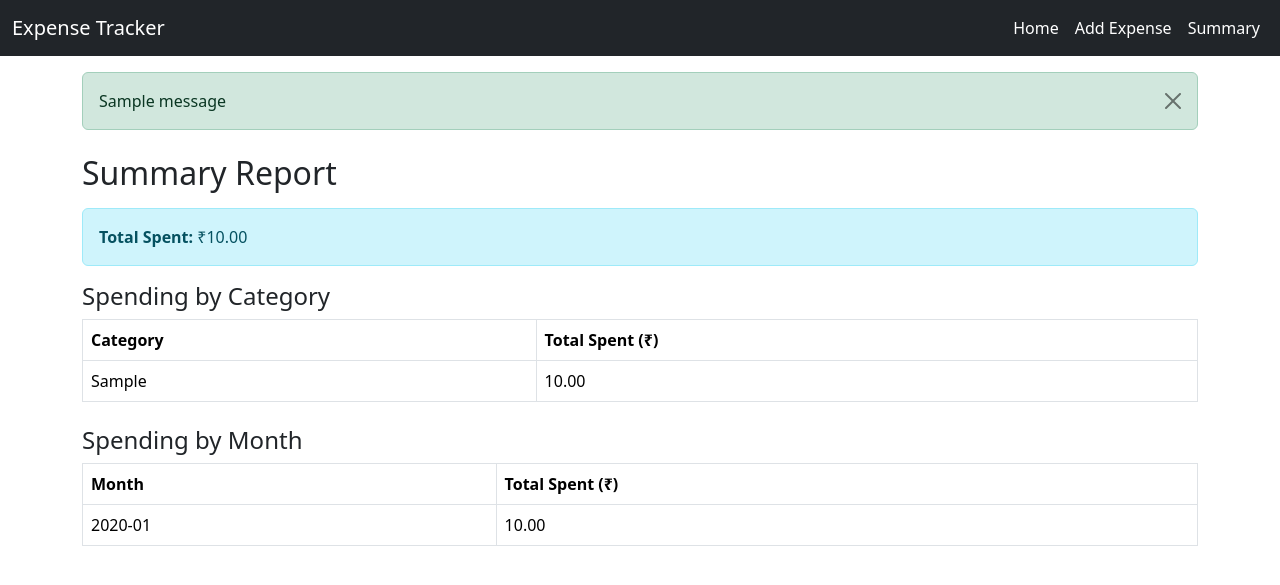
After one commit to sourav8908/expense_tracker_web, a Flask app: page /summary in a window 1280 px wide. The commit adds this page. Shown: the top 585 px of the page. Run offline with Flask 3, Linux system fonts and the light colour scheme; tables that the repository leaves empty or names only in its code hold one stand-in row (values such as "Sample post"); one stand-in notice (Sample message) is shown; some libraries are stand-ins or nearby versions.

Commit message:
Update app and templates; add summary page and fix navbar styles

```diff
--- a/app.py
+++ b/app.py
@@ -4,7 +4,7 @@ from wtforms import Form, DecimalField, StringField, DateField, SelectField, val
 from datetime import datetime
 
 app = Flask(__name__)
-app.secret_key = 'your_secret_key'  # You can change this
+app.secret_key = 'your_secret_key'  # Change this in production!
 
 # MySQL connection info
 app.config['MYSQL_HOST'] = 'localhost'
@@ -14,21 +14,44 @@ app.config['MYSQL_DB'] = 'expense_tracker_db'
 
 mysql = MySQL(app)
 
-# Define the form used for input validation
+# Expense Form with validation
 class ExpenseForm(Form):
     amount = DecimalField('Amount', [validators.InputRequired(), validators.NumberRange(min=0.01)])
     expense_date = DateField('Date', [validators.InputRequired()], format='%Y-%m-%d', default=datetime.today)
     note = StringField('Note', [validators.Length(max=255)])
     category = SelectField('Category', choices=[('Food', 'Food'), ('Travel', 'Travel'), ('Bills', 'Bills'), ('Other', 'Other')])
 
-# Home page - list all expenses
+# Home page with filtering
 @app.route('/')
 def index():
+    start_date = request.args.get('start_date')
+    end_date = request.args.get('end_date')
+    category = request.args.get('category')
+
     cur = mysql.connection.cursor()
-    cur.execute("SELECT id, amount, expense_date, note, category FROM expenses ORDER BY expense_date DESC")
+    cur.execute("SELECT DISTINCT category FROM expenses")
+    categories = [row[0] for row in cur.fetchall() if row[0]]
+
+    query = "SELECT id, amount, expense_date, note, category FROM expenses WHERE 1=1"
+    params = []
+
+    if start_date:
+        query += " AND expense_date >= %s"
+        params.append(start_date)
+    if end_date:
+        query += " AND expense_date <= %s"
+        params.append(end_date)
+    if category and category != "":
+        query += " AND category = %s"
+        params.append(category)
+
+    query += " ORDER BY expense_date DESC"
+
+    cur.execute(query, tuple(params))
     expenses = cur.fetchall()
     cur.close()
-    return render_template('index.html', expenses=expenses)
+
+    return render_template('index.html', expenses=expenses, categories=categories)
 
 # Add new expense
 @app.route('/add', methods=['GET', 'POST'])
@@ -93,5 +116,34 @@ def delete_expense(id):
     flash('Expense deleted successfully!', 'success')
     return redirect(url_for('index'))
 
+# Summary Report Page
+@app.route('/summary')
+def summary():
+    cur = mysql.connection.cursor()
+
+    # Total spending
+    cur.execute("SELECT SUM(amount) FROM expenses")
+    total_spent = cur.fetchone()[0] or 0
+
+    # Spending by category
+    cur.execute("SELECT category, SUM(amount) FROM expenses GROUP BY category")
+    category_summary = cur.fetchall()
+
+    # Spending by month
+    cur.execute("""
+        SELECT DATE_FORMAT(expense_date, '%Y-%m') AS month, SUM(amount)
+        FROM expenses
+        GROUP BY month
+        ORDER BY month DESC
+    """)
+    monthly_summary = cur.fetchall()
+
+    cur.close()
+
+    return render_template('summary.html',
+                           total_spent=total_spent,
+                           category_summary=category_summary,
+                           monthly_summary=monthly_summary)
+
 if __name__ == '__main__':
     app.run(debug=True)
--- a/templates/base.html
+++ b/templates/base.html
@@ -2,21 +2,51 @@
 <html lang="en">
 <head>
   <meta charset="UTF-8" />
+  <title>Personal Expense Tracker</title>
   <meta name="viewport" content="width=device-width, initial-scale=1" />
-  <title>Expense Tracker</title>
-  <link href="https://cdn.jsdelivr.net/npm/bootstrap@5.3.0/dist/css/bootstrap.min.css" rel="stylesheet">
+  <!-- Bootstrap 5 CDN -->
+  <link href="https://cdn.jsdelivr.net/npm/bootstrap@5.3.2/dist/css/bootstrap.min.css" rel="stylesheet" />
+
+  <!-- Custom CSS to make navbar links white -->
+  <style>
+    .navbar-dark .navbar-nav .nav-link {
+      color: white !important;
+    }
+    .navbar-brand {
+      color: white !important;
+    }
+    .navbar-dark .navbar-nav .nav-link:hover {
+      color: #dddddd !important;
+    }
+  </style>
 </head>
 <body>
-  <nav class="navbar navbar-expand-lg navbar-dark bg-dark mb-4">
-    <div class="container">
+  <!-- Navbar -->
+  <nav class="navbar navbar-expand-lg navbar-dark bg-dark">
+    <div class="container-fluid">
       <a class="navbar-brand" href="{{ url_for('index') }}">Expense Tracker</a>
-      <div>
-        <a href="{{ url_for('add_expense') }}" class="btn btn-success">Add Expense</a>
+      <button class="navbar-toggler" type="button" data-bs-toggle="collapse" data-bs-target="#navbarNav">
+        <span class="navbar-toggler-icon"></span>
+      </button>
+
+      <div class="collapse navbar-collapse" id="navbarNav">
+        <ul class="navbar-nav ms-auto">
+          <li class="nav-item">
+            <a class="nav-link" href="{{ url_for('index') }}">Home</a>
+          </li>
+          <li class="nav-item">
+            <a class="nav-link" href="{{ url_for('add_expense') }}">Add Expense</a>
+          </li>
+          <li class="nav-item">
+            <a class="nav-link" href="{{ url_for('summary') }}">Summary</a>
+          </li>
+        </ul>
       </div>
     </div>
   </nav>
 
-  <div class="container">
+  <!-- Flash Messages -->
+  <div class="container mt-3">
     {% with messages = get_flashed_messages(with_categories=true) %}
       {% if messages %}
         {% for category, message in messages %}
@@ -27,10 +57,14 @@
         {% endfor %}
       {% endif %}
     {% endwith %}
+  </div>
 
+  <!-- Page Content -->
+  <div class="container mt-4">
     {% block content %}{% endblock %}
   </div>
 
-  <script src="https://cdn.jsdelivr.net/npm/bootstrap@5.3.0/dist/js/bootstrap.bundle.min.js"></script>
+  <!-- Bootstrap 5 JS -->
+  <script src="https://cdn.jsdelivr.net/npm/bootstrap@5.3.2/dist/js/bootstrap.bundle.min.js"></script>
 </body>
 </html>
--- /dev/null
+++ b/templates/summary.html
@@ -0,0 +1,48 @@
+{% extends "base.html" %}
+
+{% block content %}
+<h2>Summary Report</h2>
+
+<!-- Total Spent -->
+<div class="alert alert-info mt-3">
+  <strong>Total Spent:</strong> ₹{{ "%.2f"|format(total_spent) }}
+</div>
+
+<!-- Category Summary -->
+<h4>Spending by Category</h4>
+<table class="table table-bordered">
+  <thead>
+    <tr>
+      <th>Category</th>
+      <th>Total Spent (₹)</th>
+    </tr>
+  </thead>
+  <tbody>
+    {% for category, total in category_summary %}
+    <tr>
+      <td>{{ category }}</td>
+      <td>{{ "%.2f"|format(total) }}</td>
+    </tr>
+    {% endfor %}
+  </tbody>
+</table>
+
+<!-- Monthly Summary -->
+<h4 class="mt-4">Spending by Month</h4>
+<table class="table table-bordered">
+  <thead>
+    <tr>
+      <th>Month</th>
+      <th>Total Spent (₹)</th>
+    </tr>
+  </thead>
+  <tbody>
+    {% for month, total in monthly_summary %}
+    <tr>
+      <td>{{ month }}</td>
+      <td>{{ "%.2f"|format(total) }}</td>
+    </tr>
+    {% endfor %}
+  </tbody>
+</table>
+{% endblock %}
```
Also changed, not shown: templates/add_expense.html (+31 -18 lines), templates/edit_expense.html (+30 -17 lines), templates/index.html (+25 -0 lines).
